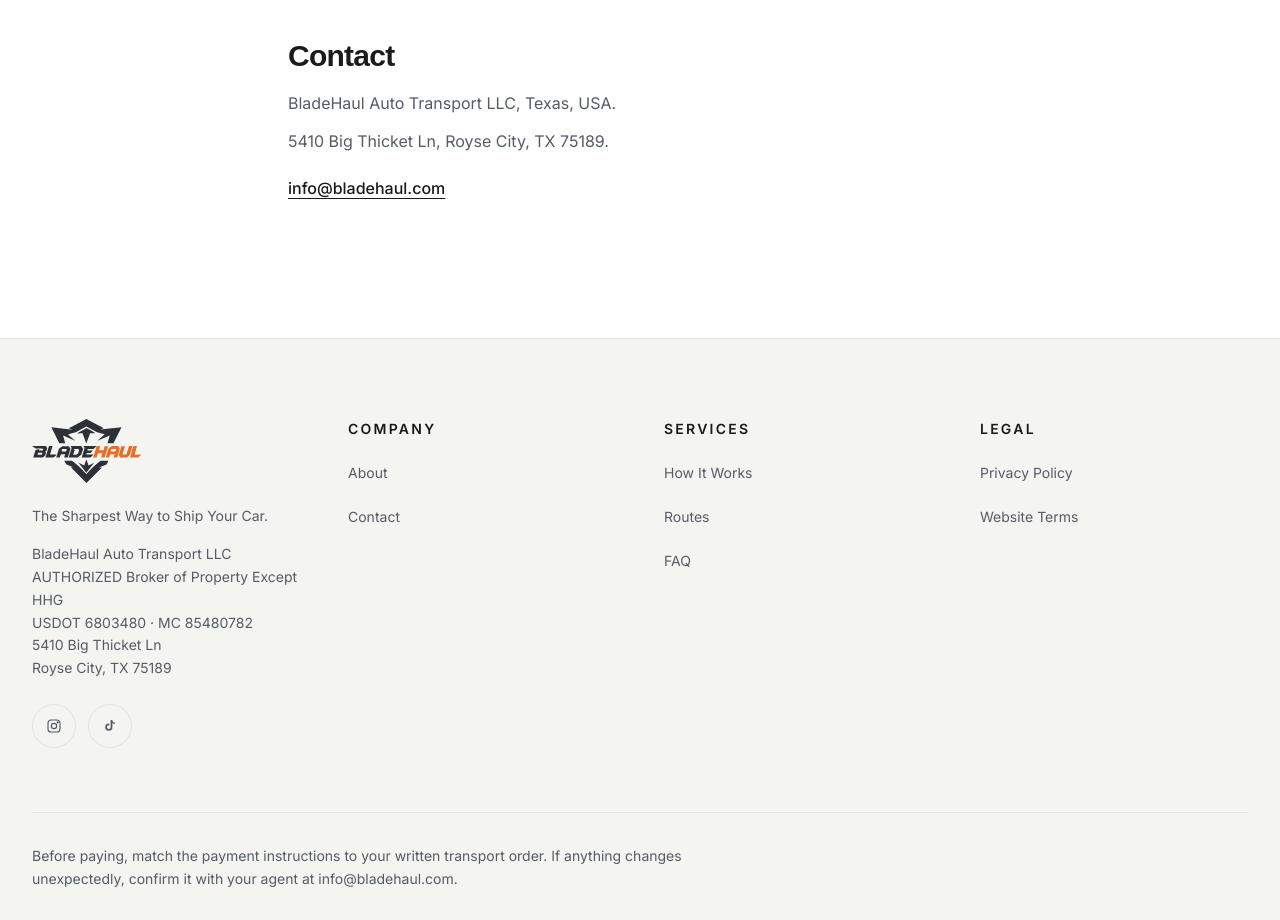
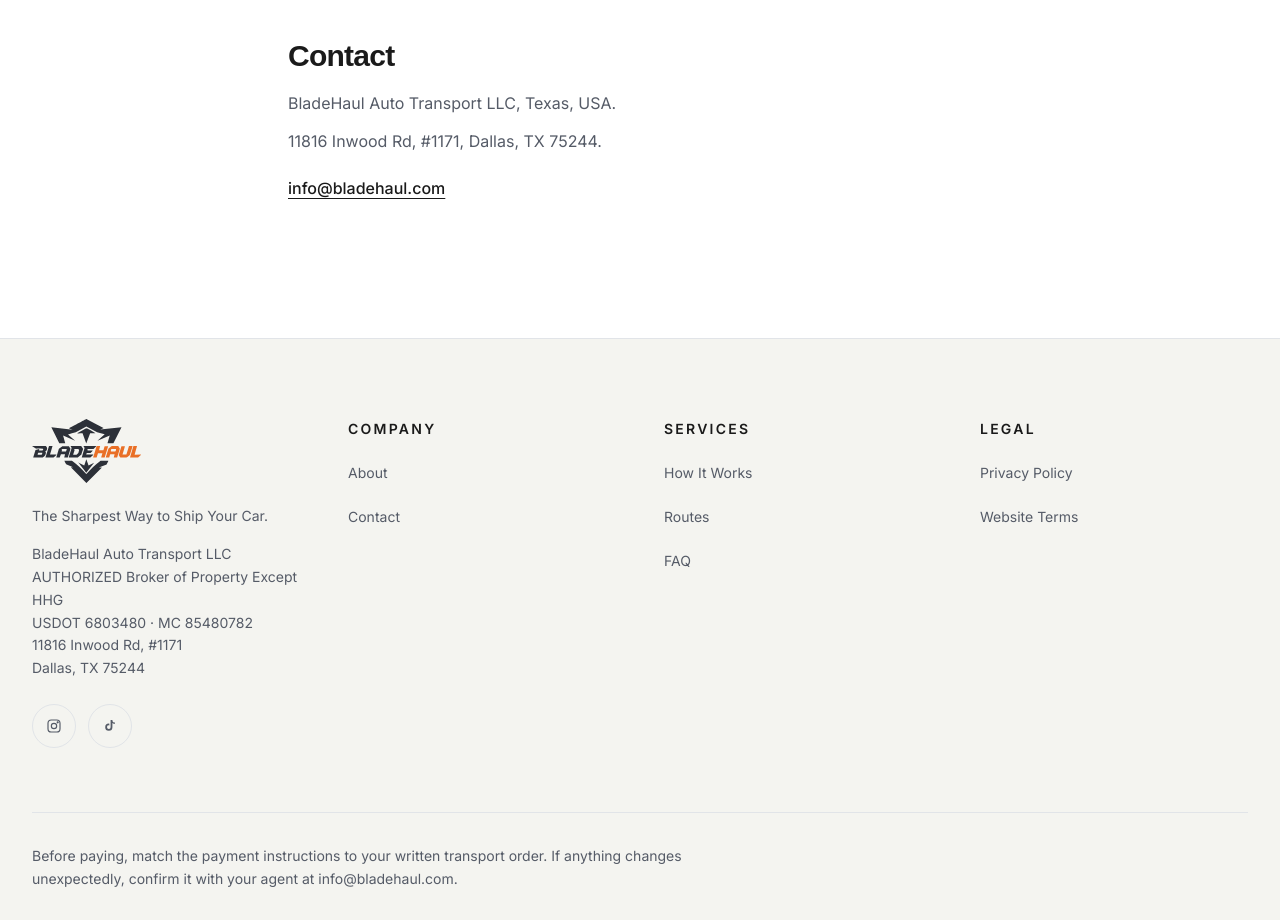
Before and after one commit to mishavlialko/bladehaul, a Next.js app: page /terms in a window 1280 px wide. Shown: the part 2460-3380 px from the top of the page. Built offline with nearby package versions, Linux system fonts and the light colour scheme; no server answers; a web font is replaced by a local one.

Commit message:
Restore the previous Dallas Inwood website address

```diff
--- a/app/page.tsx
+++ b/app/page.tsx
@@ -50,10 +50,10 @@
       address: {
         '@type': 'PostalAddress',
         addressCountry: 'US',
-        streetAddress: '5410 Big Thicket Ln',
-        addressLocality: 'Royse City',
+        streetAddress: '11816 Inwood Rd, #1171',
+        addressLocality: 'Dallas',
         addressRegion: 'TX',
-        postalCode: '75189',
+        postalCode: '75244',
       },
     },
   ],
--- a/app/privacy/page.tsx
+++ b/app/privacy/page.tsx
@@ -232,7 +232,7 @@
                 additional notice or consent required by law.
               </p>
               <p>BladeHaul Auto Transport LLC, Texas, USA.</p>
-              <p>5410 Big Thicket Ln, Royse City, TX 75189.</p>
+              <p>11816 Inwood Rd, #1171, Dallas, TX 75244.</p>
               <p>
                 <a
                   href="mailto:info@bladehaul.com"
--- a/app/terms/page.tsx
+++ b/app/terms/page.tsx
@@ -179,7 +179,7 @@
 
             <Section title="Contact">
               <p>BladeHaul Auto Transport LLC, Texas, USA.</p>
-              <p>5410 Big Thicket Ln, Royse City, TX 75189.</p>
+              <p>11816 Inwood Rd, #1171, Dallas, TX 75244.</p>
               <p>
                 <a
                   href="mailto:info@bladehaul.com"
--- a/components/sections/Footer.tsx
+++ b/components/sections/Footer.tsx
@@ -56,9 +56,9 @@
               <br />
               USDOT 6803480 · MC 85480782
               <br />
-              5410 Big Thicket Ln
+              11816 Inwood Rd, #1171
               <br />
-              Royse City, TX 75189
+              Dallas, TX 75244
             </p>
             <div className="mt-6 flex gap-3">
               <a
```
